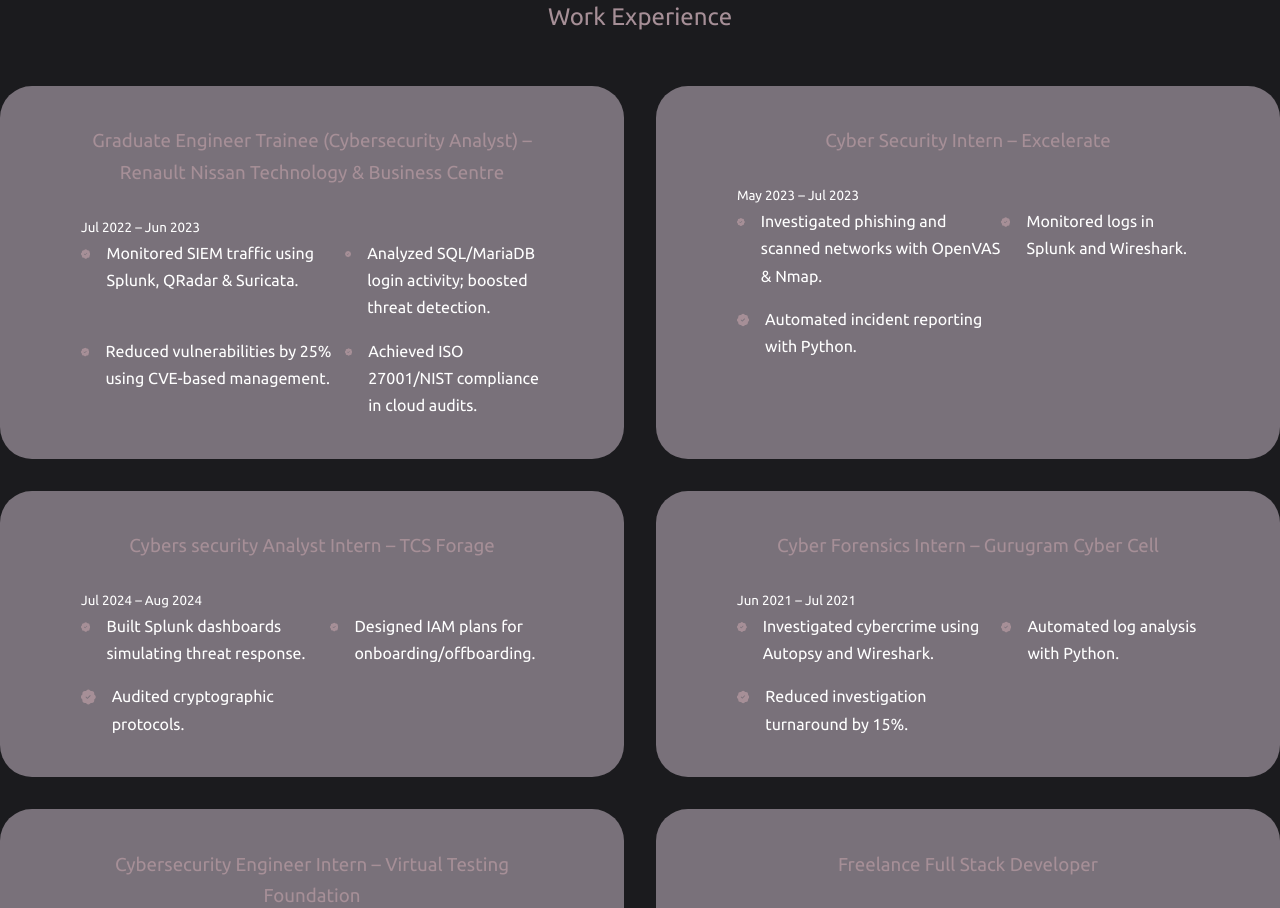
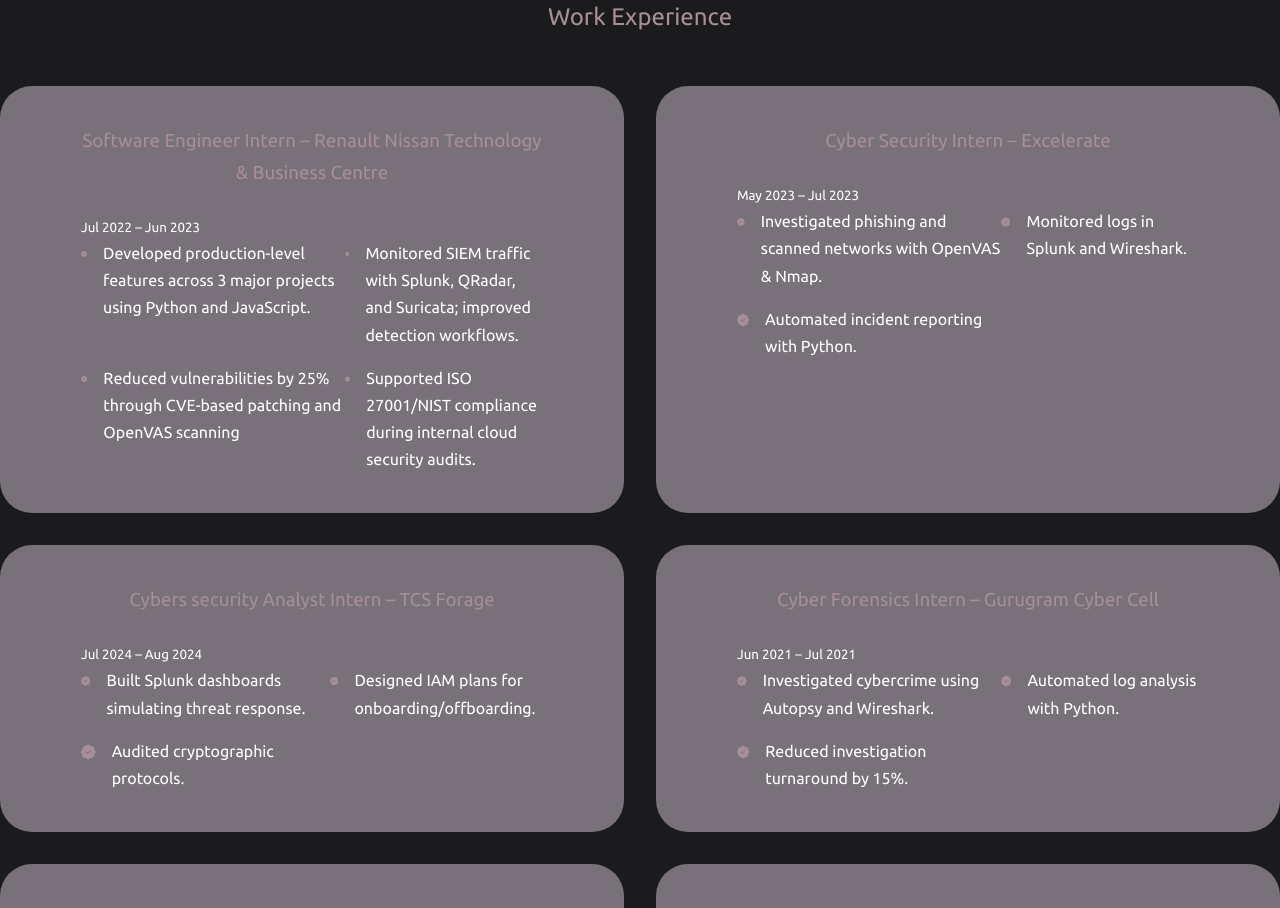
Before and after one commit to Arvindsai-lu/arvind-ai-powered-portfolio, a React (Create React App) app: page / in a window 1280 px wide. Shown: the part 3860-4768 px from the top of the page. Built offline with nearby package versions, Linux system fonts and the light colour scheme.

Commit message:
experience

```diff
--- a/src/components/experience/Experience.jsx
+++ b/src/components/experience/Experience.jsx
@@ -132,13 +132,13 @@ const Experience = () => {
         <div className="experience__container">
           {[
             {
-              title: ' Graduate Engineer Trainee (Cybersecurity Analyst) – Renault Nissan Technology & Business Centre',
+              title: ' Software Engineer Intern – Renault Nissan Technology & Business Centre',
               date: 'Jul 2022 – Jun 2023',
               points: [
-                'Monitored SIEM traffic using Splunk, QRadar & Suricata.',
-                'Analyzed SQL/MariaDB login activity; boosted threat detection.',
-                'Reduced vulnerabilities by 25% using CVE-based management.',
-                'Achieved ISO 27001/NIST compliance in cloud audits.'
+                'Developed production-level features across 3 major projects using Python and JavaScript.',
+                'Monitored SIEM traffic with Splunk, QRadar, and Suricata; improved detection workflows.',
+                'Reduced vulnerabilities by 25% through CVE-based patching and OpenVAS scanning',
+                'Supported ISO 27001/NIST compliance during internal cloud security audits.'
               ]
             },
             {
```
